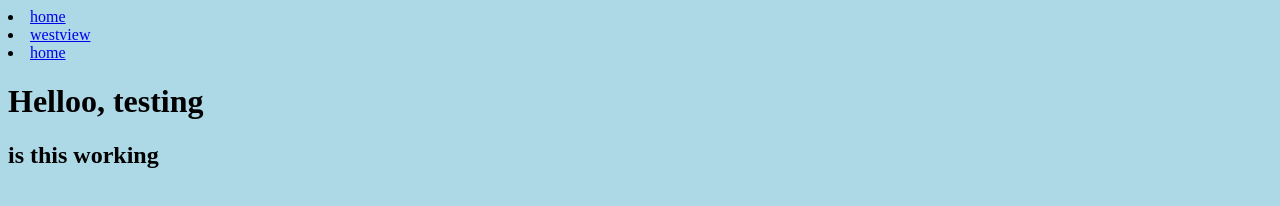
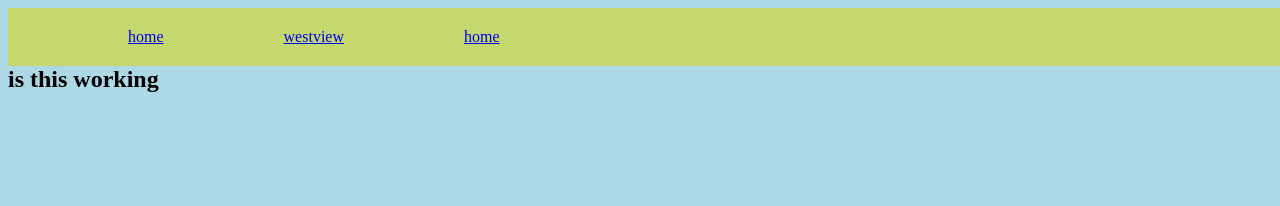
Before and after one commit to WVCS/website-anagha166, a plain HTML site: page index.html in a window 1280 px wide. Drawn offline with Linux system fonts and the light colour scheme.

Commit message:
nav style from codepen

```diff
--- a/style.css
+++ b/style.css
@@ -1,3 +1,24 @@
 body {
   background-color: lightblue;
 }
+nav {
+  list-style-type: none;
+  background-color:  #C5D86D;
+  width: 100%;
+  margin: 0;
+  overflow: hidden;
+  position: fixed;
+  padding: 20px 60px;
+}
+li {
+ float: left;
+}
+
+li a{
+  padding: 20px 60px;
+}
+
+li a: hover{
+  background-color: #C5D86D;
+    color: #9BC4CB
+}
```
